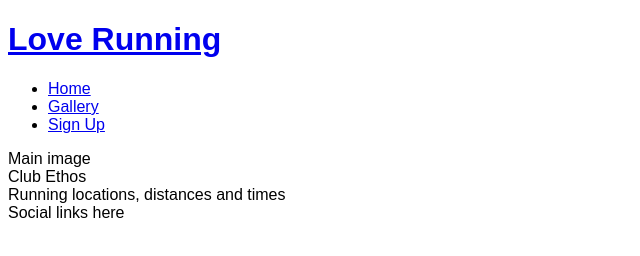
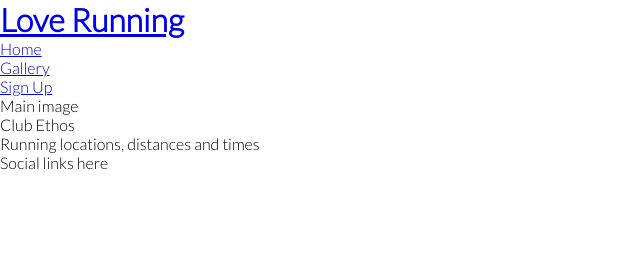
Before and after one commit to Anjuman85/Anju-LOVE-Runing, a plain HTML site: page index.html in a window 1280 px wide. Shown: the whole page, without its empty margins (0-640 px from the left). Drawn offline with Linux system fonts and the light colour scheme.

Commit message:
Add google fonts and remove default margin, padding and borders

```diff
--- a/assets/css/style.css
+++ b/assets/css/style.css
@@ -1,3 +1,12 @@
+@import url('https://fonts.googleapis.com/css2?family=Lato:wght@300&display=swap');
+
+* {
+    margin: 0;
+    padding: 0;
+    border: none;
+}
+
 body {
-    font-family: Arial;
+    font-family: Lato, sans-serif;
+    font-weight: 300;
 }
```
